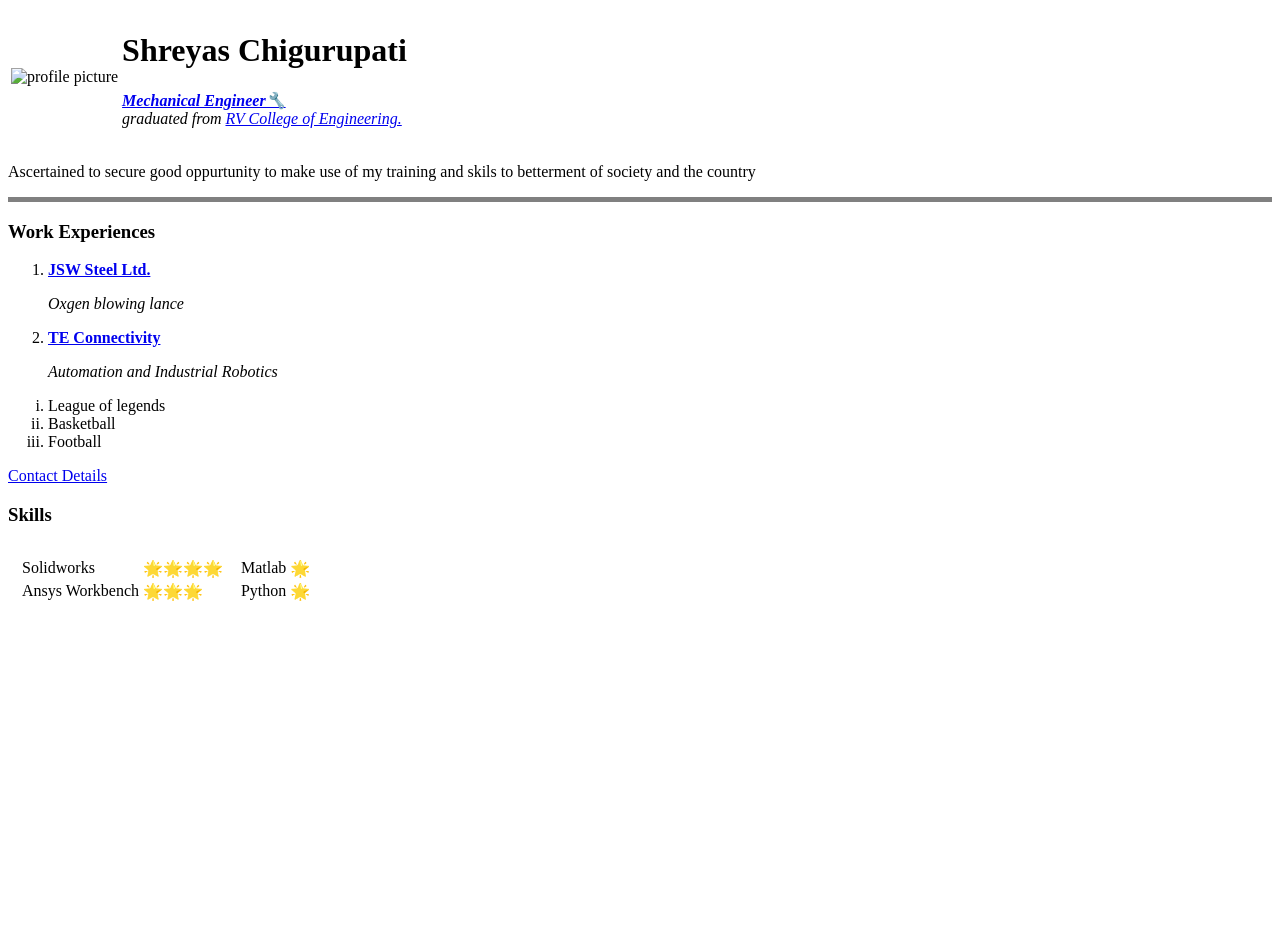
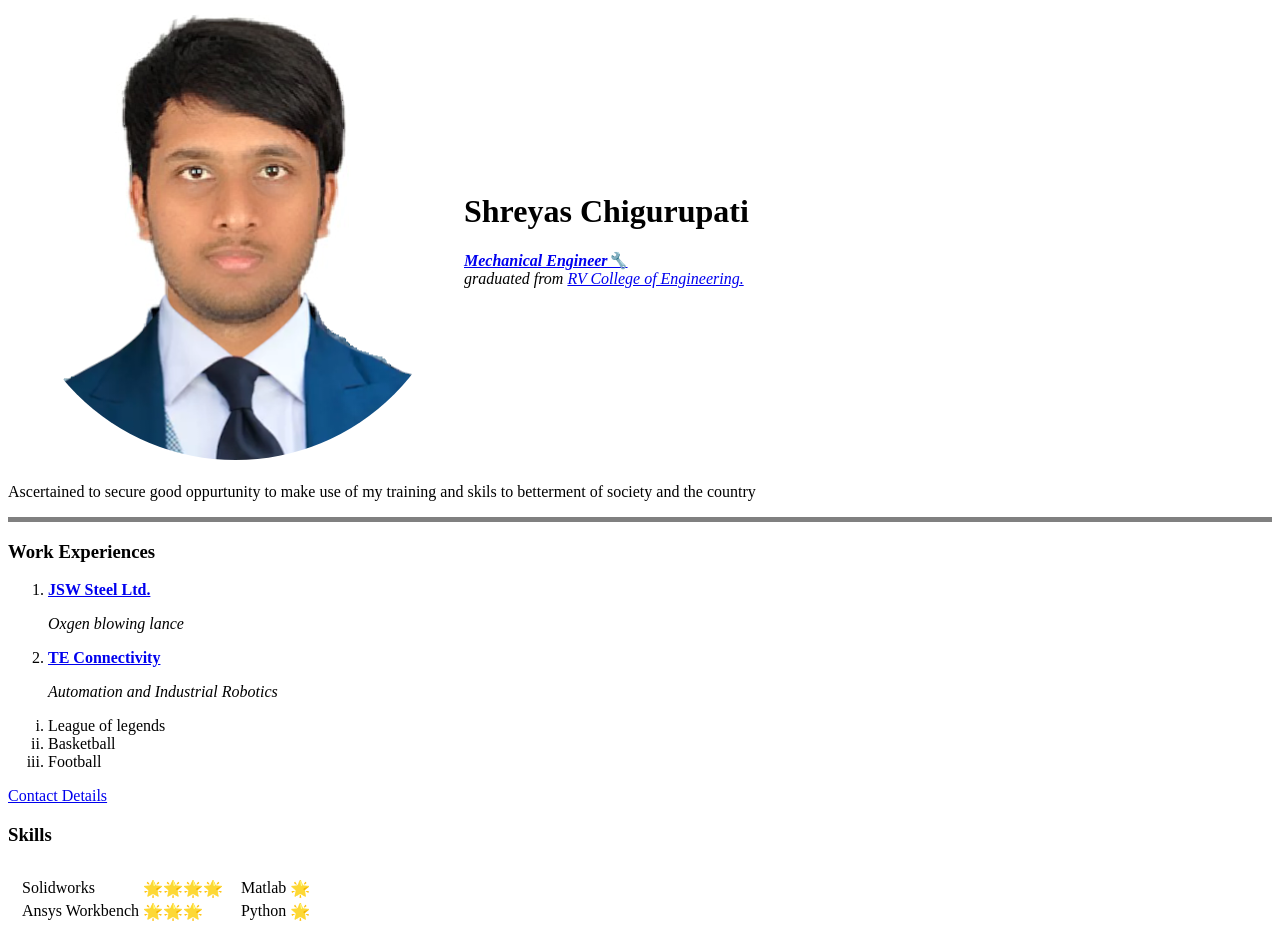
Before and after one commit to Shreyas-git-code/CV, a plain HTML site: page index.html in a window 1280 px wide. Before the commit the page ends 800 px from the top, so only its background shows below. Drawn offline with Linux system fonts and the light colour scheme.

Commit message:
Update index.html

```diff
--- a/index.html
+++ b/index.html
@@ -9,7 +9,7 @@
 <body>
   <table>
     <tr>
-      <td> <img src="images/shreyas.png" alt="profile picture"></td>
+      <td> <img src="shreyas.png" alt="profile picture"></td>
       <td>
         <h1>Shreyas Chigurupati</h1>
         <p><em><strong><a href="https://rvce.edu.in/me-menu">Mechanical Engineer🔧</a></strong><br>graduated from <a href="https://www.rvce.edu.in/">RV College of Engineering.</a></em></p>
```
